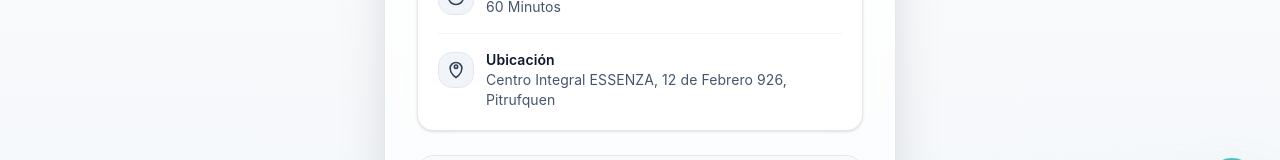
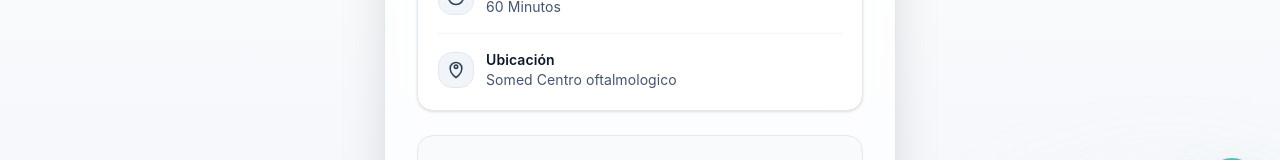
Before and after one commit to NativeCodeDeveloper/somed-front, a Next.js app: page /reserva-hora in a window 1280 px wide. Shown: the part 566-726 px from the top of the page. Built offline with nearby package versions, Linux system fonts and the light colour scheme; no server answers.

Commit message:
adasdasd

```diff
--- a/src/app/(public)/reserva-hora/page.jsx
+++ b/src/app/(public)/reserva-hora/page.jsx
@@ -116,7 +116,7 @@ function ReservaHoraContent() {
                   </div>
                   <div className="flex-1">
                     <p className="text-sm font-semibold text-slate-900">Ubicación</p>
-                    <p className="text-sm text-slate-600">Centro Integral ESSENZA, 12 de Febrero 926, Pitrufquen</p>
+                    <p className="text-sm text-slate-600">Somed Centro oftalmologico</p>
                   </div>
                 </div>
               </div>
```
